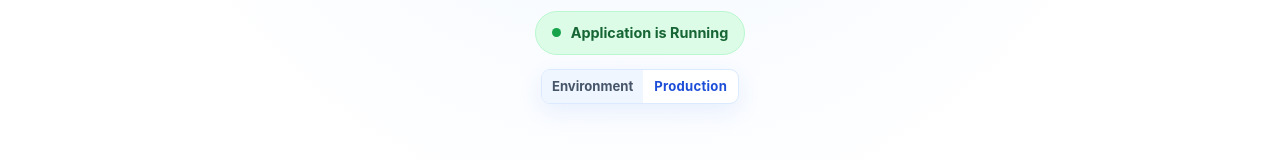
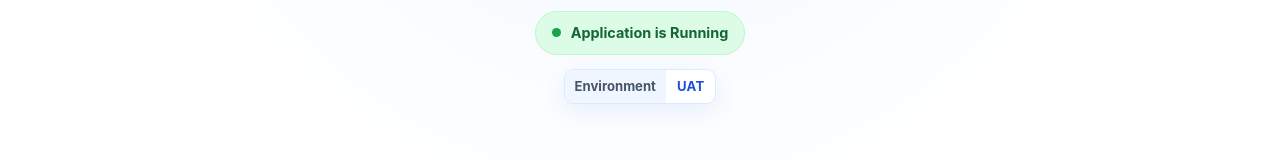
Before and after one commit to thaunghtike-share/gitops-demo-app, a website: page index.html in a window 1280 px wide. Shown: the part 298-458 px from the top of the page. Drawn offline with Linux system fonts and the light colour scheme.

Commit message:
Change environment label from 'Production' to 'UAT'

```diff
--- a/index.html
+++ b/index.html
@@ -30,7 +30,7 @@
 
         <div class="environment" aria-label="Deployment environment">
           <span class="environment__label">Environment</span>
-          <strong>Production</strong>
+          <strong>UAT</strong>
         </div>
       </section>
 
```
